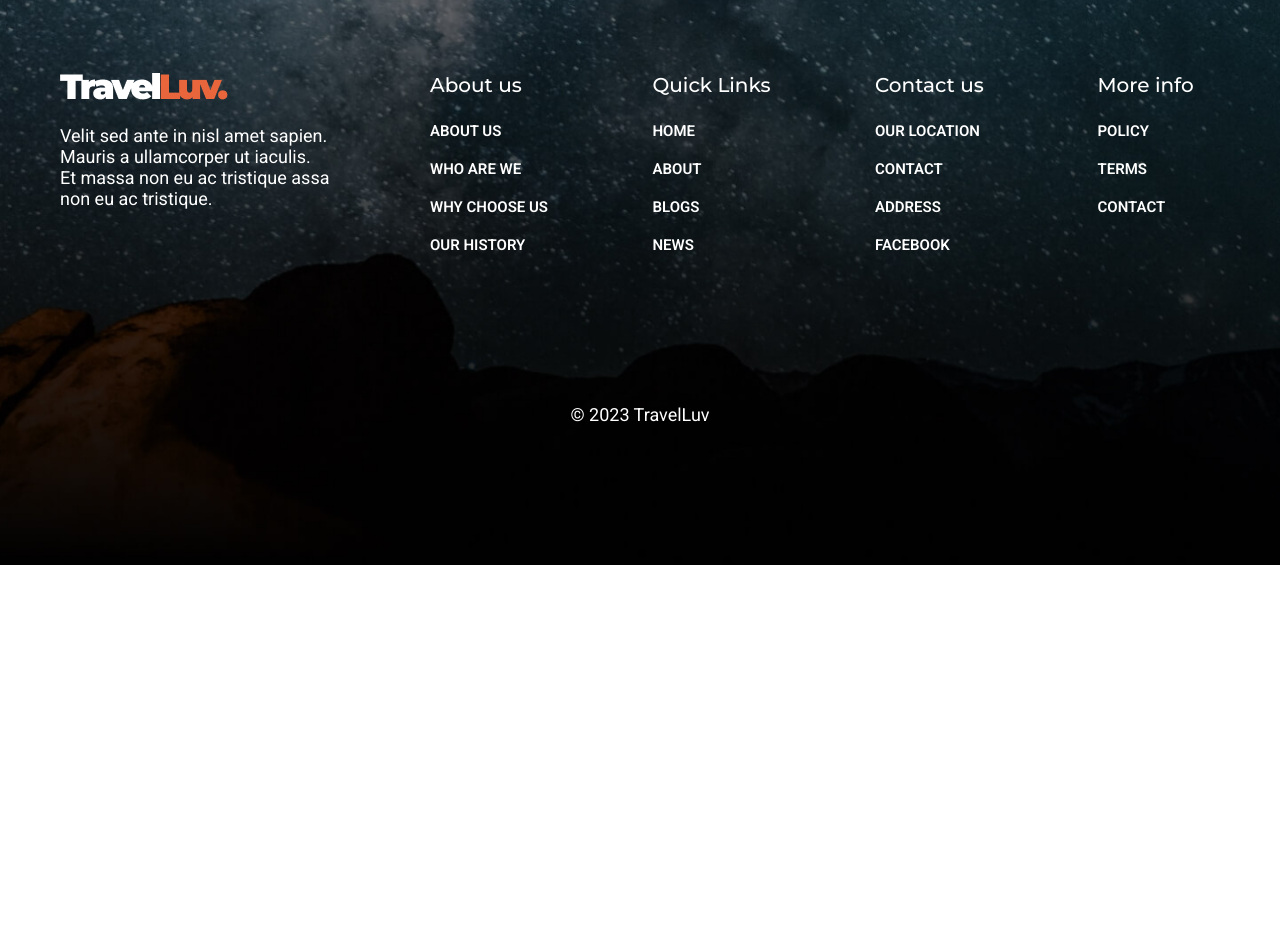
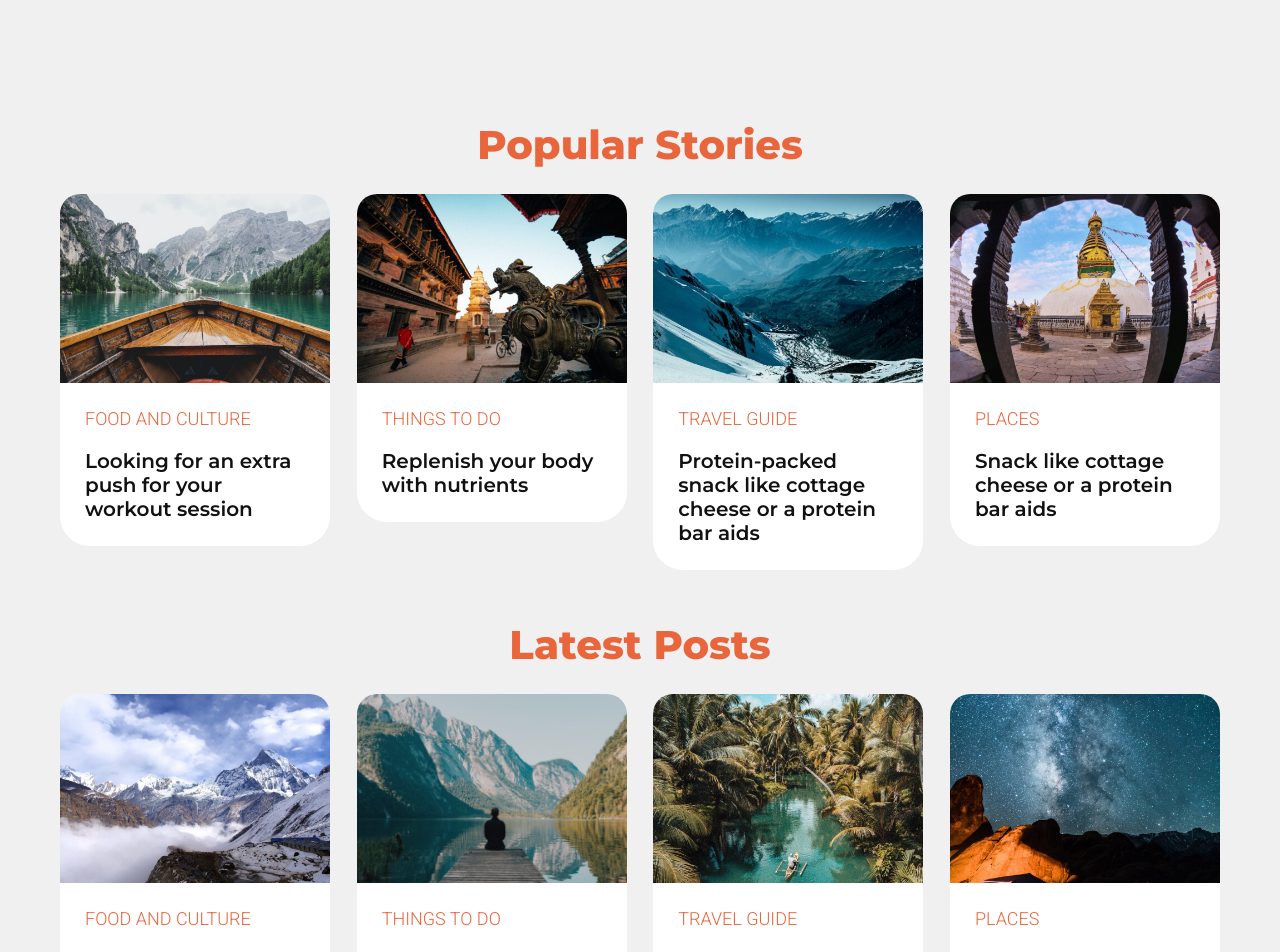
Before and after one commit to vaxigy/travelluv, a React (Create React App) app: page /blog in a window 1280 px wide. Shown: the part 500-1452 px from the top of the page. Before the commit the page ends 1065 px from the top, so only its background shows below. Built offline with nearby package versions, Linux system fonts and the light colour scheme.

Commit message:
Add blog page with search section

```diff
--- a/src/components/Main.jsx
+++ b/src/components/Main.jsx
@@ -3,14 +3,16 @@ import { Route, Routes } from 'react-router-dom';
 import Home from './pages/Home.jsx';
 import Contact from './pages/Contact.jsx';
 import SingleArticle from './pages/SingleArticle.jsx';
+import Blog from './pages/Blog.jsx';
 
 function Main() {
   return (
     <main>
       <Routes>
-        <Route path='/' element={<Home />}/>
+        <Route path='/' element={<Home />} />
         <Route path='/contact' element={<Contact />} />
         <Route path='/article/:id' element={<SingleArticle />} />
+        <Route path='/blog' element={<Blog />} />
       </Routes>
     </main>
   );
--- /dev/null
+++ b/src/components/pages/Blog.jsx
@@ -0,0 +1,28 @@
+import React from 'react';
+import { useLocation } from 'react-router-dom';
+import Hero from '../sections/Hero';
+import SearchPosts from '../sections/SearchPosts';
+import HotPosts from '../sections/HotPosts';
+
+function Blog() {
+  const configHero = {
+    image: '/images/common-3.jpg',
+    height: '60vh',
+    text: 'Home / Blog',
+    title: 'Blog'
+  };
+
+  const location = useLocation();
+  const params = new URLSearchParams(location.search);
+  const searchTerm = params.get('search');
+
+  return (
+    <>
+      <Hero config={configHero} />
+      {searchTerm !== null && <SearchPosts searchTerm={searchTerm} />}
+      <HotPosts />
+    </>
+  );
+}
+
+export default Blog;
--- a/src/components/pages/Home.jsx
+++ b/src/components/pages/Home.jsx
@@ -1,7 +1,7 @@
 import React from 'react';
 import Hero from '../sections/Hero';
 import About from '../sections/About';
-import Posts from '../sections/Posts';
+import HotPosts from '../sections/HotPosts';
 
 function Home() {
   const configHero = {
@@ -15,7 +15,7 @@ function Home() {
     <>
       <Hero config={configHero} />
       <About renderFull={false} />
-      <Posts />
+      <HotPosts />
     </>
   );
 }
--- a/src/components/sections/Posts.jsx
+++ b/src/components/sections/HotPosts.jsx
@@ -1,19 +1,7 @@
 import React from 'react';
-import { Link } from 'react-router-dom';
+import PostCard from '../shared/PostCard';
 
-function renderPost(postData) {
-  return (
-    <div className='post'>
-      <img src={postData.image} alt="" />
-      <div>
-        <h4>{postData.category}</h4>
-        <Link to={`/article/${postData.id}`}>{postData.description}</Link>
-      </div>
-    </div>
-  );
-}
-
-function Posts() {
+function HotPosts() {
   const popularPosts = [
     {
       id: 1,
@@ -68,19 +56,19 @@ function Posts() {
   ];
 
   return (
-    <section class='posts'>
+    <section className='hot-posts'>
       <div className="container">
-        <div className="posts-wrap">
-          <div className="posts-container">
+        <div className="hot-posts-wrap">
+          <div className="hot-posts-container">
             <h2 className='base-heading'>Popular Stories</h2>
-            <div className='posts-container-inner'>
-              {popularPosts.map((post) => renderPost(post))}
+            <div className='hot-posts-container-inner'>
+              {popularPosts.map((post) => <PostCard postData={post} />)}
             </div>
           </div>
-          <div className="posts-container">
+          <div className="hot-posts-container">
             <h2 className='base-heading'>Latest Posts</h2>
-            <div className='posts-container-inner'>
-              {latestPosts.map((post) => renderPost(post))}
+            <div className='hot-posts-container-inner'>
+              {latestPosts.map((post) => <PostCard postData={post} />)}
             </div>
           </div>
         </div>
@@ -89,4 +77,4 @@ function Posts() {
   );
 }
 
-export default Posts;
+export default HotPosts;
--- /dev/null
+++ b/src/components/sections/SearchPosts.jsx
@@ -0,0 +1,82 @@
+import React from 'react';
+import PostCard from '../shared/PostCard';
+
+const posts = [
+  {
+    id: 1,
+    image: '/images/common-4.jpg',
+    category: 'Food and culture',
+    description: 'Looking for an extra push for your workout session'
+  },
+  {
+    id: 2,
+    image: '/images/common-5.jpg',
+    category: 'things to do',
+    description: 'Replenish your body with nutrients'
+  },
+  {
+    id: 3,
+    image: '/images/common-6.jpg',
+    category: 'Travel guide',
+    description: 'Protein-packed snack like cottage cheese or a protein bar aids'
+  },
+  {
+    id: 4,
+    image: '/images/common-7.jpg',
+    category: 'Places',
+    description: 'Snack like cottage cheese or a protein bar aids'
+  },
+  {
+    id: 5,
+    image: '/images/common-8.jpg',
+    category: 'Food and culture',
+    description: 'Looking for an extra push for your workout session'
+  },
+  {
+    id: 6,
+    image: '/images/common-1.jpg',
+    category: 'things to do',
+    description: 'Replenish your body with nutrients'
+  },
+  {
+    id: 7,
+    image: '/images/common-9.jpg',
+    category: 'Travel guide',
+    description: 'Protein-packed snack like cottage cheese or a protein bar aids'
+  },
+  {
+    id: 8,
+    image: '/images/common-10.jpg',
+    category: 'Places',
+    description: 'Snack like cottage cheese or a protein bar aids'
+  }
+];
+
+function findPostsByTerm(searchTerm) {
+  searchTerm = searchTerm.toLowerCase();
+
+  return posts.filter((post) => (
+    post.description.toLowerCase().includes(searchTerm)
+  ));
+}
+
+function SearchPosts({ searchTerm }) {
+  const postsFound = findPostsByTerm(searchTerm);
+  const postsRendered = postsFound.length ?
+    postsFound.map(
+      (post) => <PostCard postData={post}/>
+    )
+    :
+    <div className='search-posts-not-found'>No posts found</div>;
+
+  return (
+    <section className='search-posts'>
+      <div className="container">
+        <h2 className='base-heading'>Search Results</h2>
+        <div className="search-posts-container">{postsRendered}</div>
+      </div>
+    </section>
+  );
+}
+
+export default SearchPosts;
--- /dev/null
+++ b/src/components/shared/PostCard.jsx
@@ -0,0 +1,16 @@
+import React from 'react';
+import { Link } from 'react-router-dom';
+
+function PostCard({ postData }) {
+  return (
+    <div className='post'>
+      <img src={postData.image} alt='post' />
+      <div>
+        <h4>{postData.category}</h4>
+        <Link to={`/article/${postData.id}`}>{postData.description}</Link>
+      </div>
+    </div>
+  );
+}
+
+export default PostCard;
--- a/src/styles/main.scss
+++ b/src/styles/main.scss
@@ -341,34 +341,11 @@ footer {
   }
 }
 
-.posts {
-  padding: 14rem 0;
-  background-color: #f0f0f0;
-
-  .posts-wrap {
-    display: flex;
-    flex-direction: column;
-    gap: 5rem;
-
-    .posts-container {
-      display: flex;
-      flex-direction: column;
-      gap: 2.5rem;
-
-      h2 {
-        text-align: center;
-      }
-
-      .posts-container-inner {
-        display: flex;
-        justify-content: space-between;
-        align-items: flex-start;
-        gap: 1rem;
-
 .post {
   display: flex;
   flex-direction: column;
-          width: 27rem;
+  min-width: 27rem;
+  max-width: 27rem;
   border-top-left-radius: 2rem;
   border-top-right-radius: 2rem;
   border-bottom-left-radius: 3rem;
@@ -407,6 +384,30 @@ footer {
     }
   }
 }
+
+.hot-posts {
+  padding: 14rem 0;
+  background-color: #f0f0f0;
+
+  .hot-posts-wrap {
+    display: flex;
+    flex-direction: column;
+    gap: 5rem;
+
+    .hot-posts-container {
+      display: flex;
+      flex-direction: column;
+      gap: 2.5rem;
+
+      h2 {
+        text-align: center;
+      }
+
+      .hot-posts-container-inner {
+        display: flex;
+        justify-content: space-between;
+        align-items: flex-start;
+        gap: 1rem;
       }
     }
   }
@@ -462,3 +463,26 @@ footer {
     }
   }
 }
+
+.search-posts {
+  padding: 14rem 0;
+  background-color: #f0f0f0;
+  border-bottom: 3px solid $color-border;
+
+  h2 {
+    text-align: center;
+    margin-bottom: 2.5rem;
+  }
+
+  .search-posts-container {
+    display: flex;
+    align-items: flex-start;
+    gap: 2.6rem;
+    flex-wrap: wrap;
+
+    .search-posts-not-found {
+      width: 100%;
+      text-align: center;
+    }
+  }
+}
```
Lines whose indentation alone changed are shown as unchanged.
